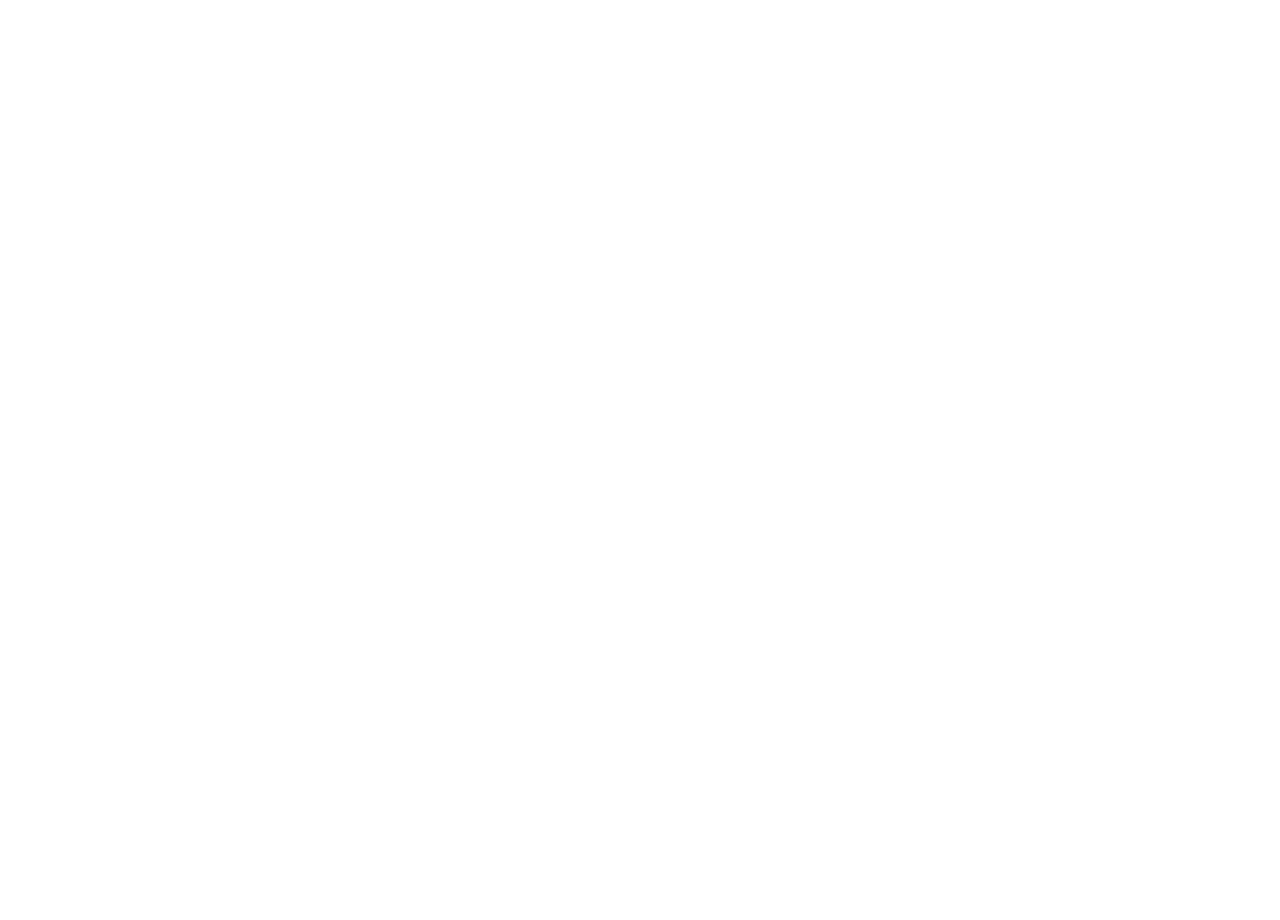
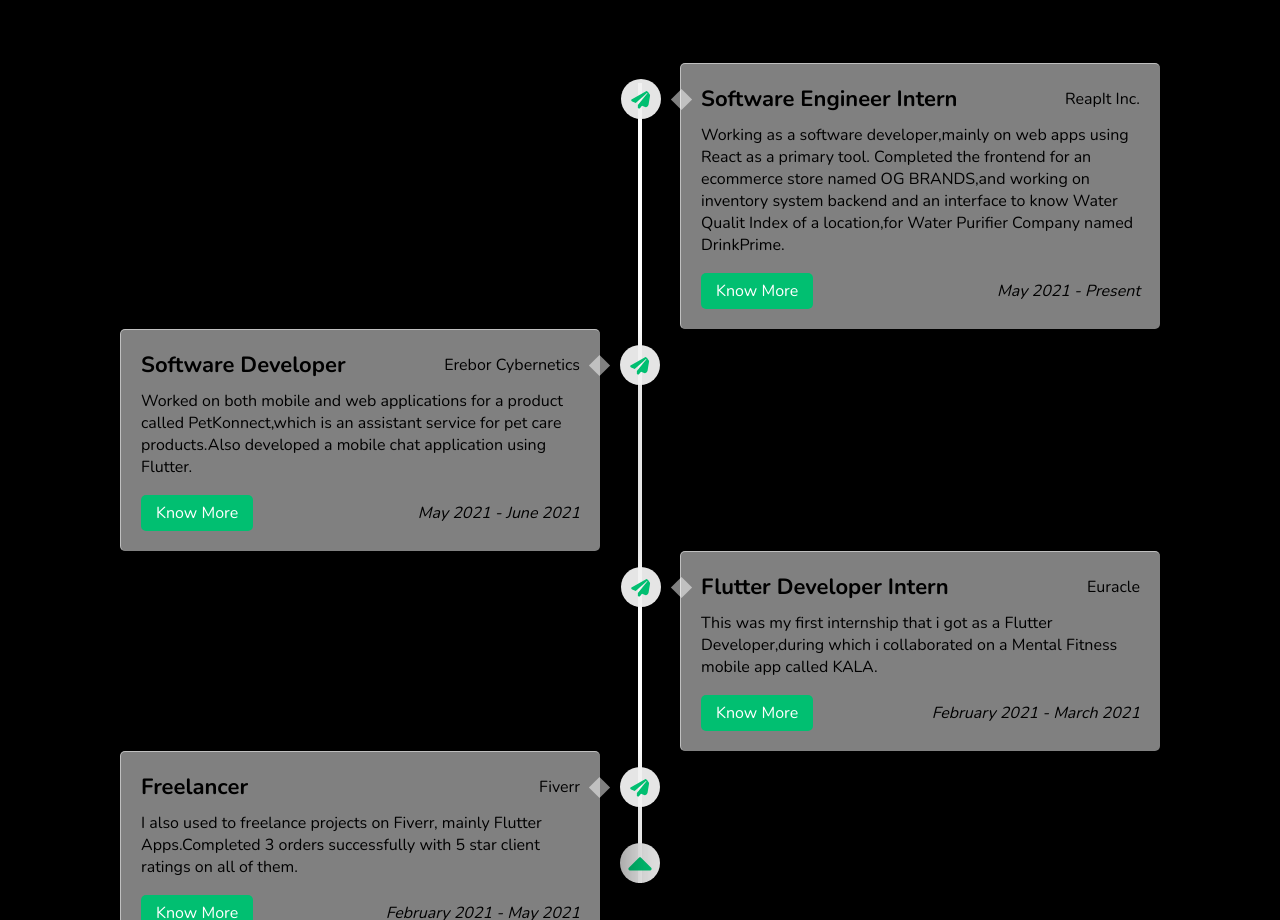
Before and after one commit to cyberlord-007/next-portfolio, a Next.js app: page / in a window 1280 px wide. Shown: the part 3240-4160 px from the top of the page. Before the commit the page ends 3074 px from the top, so only its background shows below. Built offline with nearby package versions, Linux system fonts and the light colour scheme.

Commit message:
work section done

```diff
--- a/components/Navbar.jsx
+++ b/components/Navbar.jsx
@@ -47,7 +47,7 @@ const Navbar = () => {
                             <Link href='/'><a className={styles.navLinks}>Projects</a></Link>
                         </div>
                         <div className={styles.navItem}>
-                            <Link href='/'><a className={styles.navLinks}>Work Experience</a></Link>
+                            <Link href='/#work-experience'><a className={styles.navLinks}>Work Experience</a></Link>
                         </div>
                         <div className={styles.navItem}>
                             <Link href='/'><a className={styles.navLinks}>Contact Me</a></Link>
--- a/components/Skills.jsx
+++ b/components/Skills.jsx
@@ -1,4 +1,4 @@
-import React,{useState} from 'react'
+import React from 'react'
 import styles from '../styles/Skills.module.css'
 import {FaLaptopCode,FaTools,FaCodeBranch,FaReact,FaMobileAlt} from 'react-icons/fa'
 import {DiNodejsSmall,DiMongodb,DiMysql} from 'react-icons/di'
--- /dev/null
+++ b/components/Work.jsx
@@ -0,0 +1,45 @@
+import React from 'react';
+import styles from '../styles/Work.module.css';
+import { FaCaretUp, FaPaperPlane } from 'react-icons/fa';
+import { Works } from '../public/data/workExp';
+
+const Work = () => {
+  return (
+    <>
+      <div className={styles.workContainer} id='work-experience'>
+        <div className={styles.workTitle}>
+          <h1>WORK EXPERIENCE</h1>
+        </div>
+        <div className={styles.workWrapper}>
+          <div className={styles.centerLine}>
+            <a href='#' className={styles.scrollIcon}>
+              <FaCaretUp color='#01bf71' size='40px' />
+            </a>
+          </div>
+          {Works.map((work) => (
+            <div
+              className={`${styles.row} ${
+                work.id % 2 ? styles.row2 : styles.row1
+              }`}
+            >
+              <section>
+                <FaPaperPlane className={styles.icon} size='small' style={{padding: '10px'}} />
+                <div className={styles.workDetails}>
+                  <span className={styles.title}>{work.role}</span>
+                  <span>{work.company}</span>
+                </div>
+                <p>{work.description}</p>
+                <div className={styles.bottom}>
+                  <a href={work.companyURL} target='_blank'>Know More</a>
+                  <i>{work.duration}</i>
+                </div>
+              </section>
+            </div>
+          ))}
+        </div>
+      </div>
+    </>
+  );
+};
+
+export default Work;
--- a/pages/index.js
+++ b/pages/index.js
@@ -2,6 +2,7 @@ import About from '../components/About'
 import Hero from '../components/Hero'
 import Layout from '../components/Layout'
 import Skills from '../components/Skills'
+import Work from '../components/Work'
 
 export default function Home() {
   return (
@@ -10,6 +11,7 @@ export default function Home() {
         <Hero/>
         <About/>
         <Skills/>
+        <Work />
       </Layout>
     </div>
   )
--- /dev/null
+++ b/public/data/workExp.jsx
@@ -0,0 +1,34 @@
+export const Works = [
+    {
+        id: 1,
+        role: 'Software Engineer Intern',
+        company: 'ReapIt Inc.',
+        companyURL: 'https://www.reapit.in/',
+        duration: 'May 2021 - Present',
+        description: 'Working as a software developer,mainly on web apps using React as a primary tool. Completed the frontend for an ecommerce store named OG BRANDS,and working on inventory system backend and an interface to know Water Qualit Index of a location,for Water Purifier Company named DrinkPrime.'
+    },
+    {
+        id: 2,
+        role: 'Software Developer',
+        company: 'Erebor Cybernetics',
+        companyURL: 'https://www.ereborcybernetics.tech/',
+        duration: 'May 2021 - June 2021',
+        description: 'Worked on both mobile and web applications for a product called PetKonnect,which is an assistant service for pet care products.Also developed a mobile chat application using Flutter.',
+    },
+    {
+        id: 3,
+        role: 'Flutter Developer Intern',
+        company: 'Euracle',
+        companyURL: 'https://www.euracle.com/',
+        duration: 'February 2021 - March 2021',
+        description: 'This was my first internship that i got as a Flutter Developer,during which i collaborated on a Mental Fitness mobile app called KALA.'
+    },
+    {
+        id: 4,
+        role: 'Freelancer',
+        company: 'Fiverr',
+        companyURL: 'https://www.fiverr.com/cyberlord007',
+        duration: 'February 2021 - May 2021',
+        description: 'I also used to freelance projects on Fiverr, mainly Flutter Apps.Completed 3 orders successfully with 5 star client ratings on all of them.'
+    }
+]
--- a/styles/Skills.module.css
+++ b/styles/Skills.module.css
@@ -14,23 +14,7 @@
 
 }
 
-.skillsWrapper::before {
-  content: '';
-  position: absolute;
-  top: 0;
-  left: 0;
-  background: linear-gradient(#f00, #f0f);
-  clip-path: circle(30% at right 70%);
-}
 
-.skillsWrapper::after {
-  content: '';
-  position: absolute;
-  top: 0;
-  left: 0;
-  background: linear-gradient(#2196f3, #e91e63);
-  clip-path: circle(20% at 10% 10%);
-}
 
 .skillsHeading {
   color: #01bf71;
--- /dev/null
+++ b/styles/Work.module.css
@@ -0,0 +1,164 @@
+.workContainer {
+  height: 100%;
+  width: 100%;
+  background: #000;
+  padding-bottom: 50px;
+}
+
+.workTitle {
+  width: 100%;
+  padding: 24px;
+  text-align: center;
+  color: #01bf71;
+  font-size: 1.5rem;
+  font-weight: 600;
+  margin-bottom: 40px;
+}
+
+.workWrapper {
+  max-width: 1080px;
+  margin: 50px auto;
+  padding: 0 20px;
+  position: relative;
+  height: 100vh;
+}
+
+.workWrapper .centerLine {
+  position: absolute;
+  height: 100%;
+  width: 4px;
+  background: #fff;
+  left: 50%;
+  top: 20px;
+  transform: translateX(-50%);
+}
+
+.workWrapper .row {
+  display: flex;
+}
+
+.workWrapper .row1 {
+  justify-content: flex-start;
+}
+
+.workWrapper .row2 {
+  justify-content: flex-end;
+}
+
+.workWrapper .row section {
+  background: rgba(255,255,255,0.5);
+  border-radius: 5px;
+  width: calc(50% - 40px);
+  padding: 20px;
+  position: relative;
+  box-shadow: 20px 20px 50px rgba(0, 0, 0, 0.5);
+  border-top: 1px solid rgba(255,255,255,0.5);
+  border-left: 1px solid rgba(255,255,255,0.5);
+  backdrop-filter: blur(5px);
+  transition: all 0.3s ease-in-out;
+}
+
+.workWrapper .row section:hover {
+    transform: scale(1.02);
+    transition: all 0.3s ease-in-out;
+    cursor: pointer;
+}
+
+.workWrapper .row section::before {
+  position: absolute;
+  content: '';
+  height: 15px;
+  width: 15px;
+  background: rgba(255,255,255,0.5);
+  top: 28px;
+  z-index: 1;
+  transform: rotate(45deg);
+}
+
+.row1 section::before {
+  right: -7px;
+}
+
+.row2 section::before {
+  left: -7px;
+}
+
+.row section .icon, .centerLine .scrollIcon {
+  position: absolute;
+  background: #f2f2f2f2;
+  height: 40px;
+  width: 40px;
+  text-align: center;
+  border-radius: 50%;
+  color: #01bf71;
+  box-shadow: 0 0 0 4px #fff, inset 0 2px 0 rgba(0, 0, 0, 0, 0.08),
+    0 3px 0 4px rgba(0, 0, 0, 0, 0.05);
+}
+
+.centerLine .scrollIcon {
+  bottom: 0px;
+  left: 50%;
+  transform: translateX(-50%);
+}
+
+.row1 section .icon {
+  top: 15px;
+  right: -60px;
+}
+.row2 section .icon {
+  top: 15px;
+  left: -60px;
+}
+.row section .workDetails,
+.row section .bottom {
+  display: flex;
+  align-items: center;
+  justify-content: space-between;
+}
+.row section .workDetails .title {
+  font-size: 22px;
+  font-weight: 600;
+}
+.row section p {
+  margin: 10px 0 17px 0;
+}
+.row section .bottom a {
+  text-decoration: none;
+  background: #01bf71;
+  color: #fff;
+  padding: 7px 15px;
+  border-radius: 5px;
+  /* font-size: 17px; */
+  font-weight: 400;
+  transition: all 0.3s ease;
+}
+.row section .bottom a:hover {
+  transform: scale(0.97);
+}
+@media (max-width: 790px) {
+  .workWrapper .centerLine {
+    left: 40px;
+  }
+  .workWrapper .row {
+    margin: 30px 0 3px 60px;
+  }
+  .workWrapper .row section {
+    width: 100%;
+  }
+  .row1 section::before {
+    left: -7px;
+  }
+  .row1 section .icon {
+    left: -60px;
+  }
+}
+@media (max-width: 440px) {
+  .workWrapper .centerLine,
+  .row section::before,
+  .row section .icon {
+    display: none;
+  }
+  .workWrapper .row {
+    margin: 10px 0;
+  }
+}
```
Also changed, not shown: 1 other file (tests, documents, lock files or other folders).
